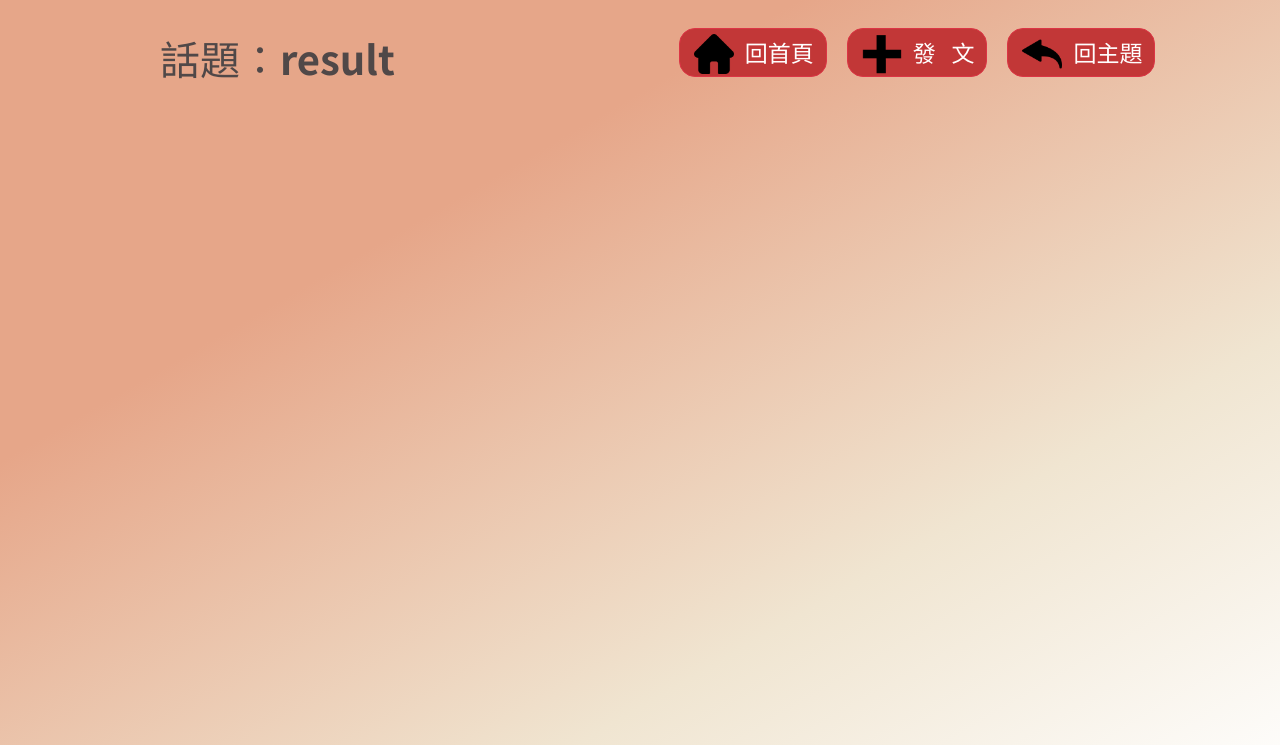
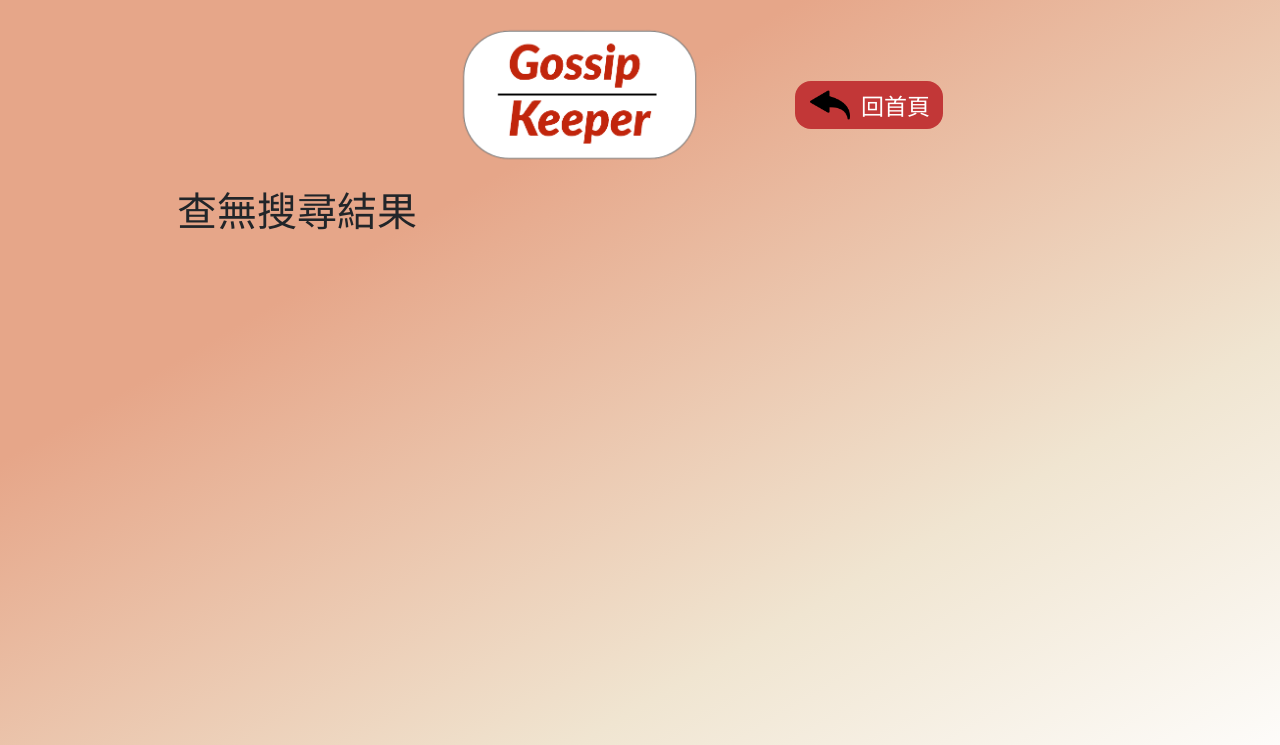
Before and after one commit to shao112/Gossip-Keeper, a Django app: page /topic/result in a window 1280 px wide. Shown: the top 745 px of the page. Run offline with Django 4.2, Linux system fonts and the light colour scheme; data comes from the database, SQL or seed files in the repository; both versions use the stored data as it was after the commit; some libraries are stand-ins or nearby versions.

Commit message:
搜尋主題完成

```diff
--- a/FrontEnd/urls.py
+++ b/FrontEnd/urls.py
@@ -17,6 +17,9 @@ urlpatterns = [
 
     # 話題
     path('topic', views.topic, name='topic'),
+    # 搜尋出來的話題
+    path('topic/result', views.search_topic, name='search_topic'),
+
     # 所有文章
     path('topic/<topic>', views.all, name='all'),
     # 原本的所有文章 all 路經拿掉 變成 topic/<topic>
--- a/FrontEnd/views.py
+++ b/FrontEnd/views.py
@@ -11,6 +11,8 @@ from django.core.paginator import Paginator
 
 from Scrape.scrapers import PTT
 from Scrape.googlenews_10 import google_news
+
+from django.db.models import Q
 
 # Create your views here.
 # 首頁
@@ -166,6 +168,22 @@ def topic(request):
     }
     return render(request, "topic/topic.html", context)
 
+# 搜尋出來的話題
+def search_topic(request):
+    if request.method == "POST":
+        searched = request.POST['searched']
+        topic = Topic.objects.filter(name__contains = searched)
+
+        context = {
+            'searched': searched,
+            'topic':topic
+        }
+
+        return render(request, "topic/search_topic.html", context)
+
+
+    return render(request, "topic/search_topic.html")
+
 # 所有文章
 def all(request, topic):
     post = Post.objects.filter(topic=topic)
--- /dev/null
+++ b/static/css/topic/search_topic.css
@@ -0,0 +1,48 @@
+.logo{
+    text-align: right;
+    padding-right: 125px;
+}
+.logo .img-fluid{
+    max-width: 255px;
+}
+/* 回上頁 button */
+.previous_page{
+    height: 100%;
+    padding-top: 10%;
+    align-items: center;
+    display: flex;
+}
+.previous_page .btn{
+    font-family: 'Noto Sans TC', sans-serif;
+    color: #ffffff;
+    background-color: #C23737;
+    font-size: 23px;
+    padding-left: 65px;
+    border-radius: 1rem;
+}
+.previous_page .btn:hover {
+    background-color: #9a2a2a;
+}
+.left_arrow{
+    position: absolute;
+    margin: 6px 15px;
+    width: 40px;
+}
+.board{
+    font-family: 'Noto Sans TC', sans-serif;
+    color: #70605D;
+    font-size: 1.3rem;
+
+    background-color: #FFFFFF;
+    border: 3px solid #f5e2d7;
+    border-radius: 1.8rem;
+    width: 400px;
+    height: 60px;
+    padding: 10px 20px;
+    float: right;
+}
+.post-text{
+    font-family: 'Noto Sans TC', sans-serif;
+    color: #70605D;
+    margin: 10px 20px;
+}
--- /dev/null
+++ b/templates/topic/search_topic.html
@@ -0,0 +1,55 @@
+{% extends 'base/base.html' %}
+
+{% block title %}話題{% endblock %}
+
+{% block import %}
+
+{% load static%}
+<!-- 放css連結 -->
+<link rel="stylesheet" href="{% static 'css/topic/search_topic.css' %}">
+
+{% endblock %}
+
+
+{% block main %}
+    <div class="container" style="height: 188px; display: flex; padding-left: 382px;">
+        <div class="row row-one" style="padding:20px 0px">
+            <div class="col-7">
+                <!-- 炎管家 Logo -->
+                <div class="logo">
+                    <img src="{% static 'img/index/LOGO.png' %}" class="img-fluid" alt="Gossip Keeper">
+                </div>
+            </div>
+            <div class="col-5">
+                <div class="previous_page">
+                    <img src="{% static 'img/topic/left_arrow.png' %}" class="img-fluid left_arrow">
+                    <a href="{% url 'index' %}" type="button" class="btn">回首頁</a>
+                </div>
+            </div>
+        </div>
+    </div>
+    <div class="container" style="height: 558px;padding-left: 107px;">
+        {% if searched %}
+            {% for t in topic %}
+            <div class="row row-two" style="padding:10px 0px; margin-bottom: 10px;">
+
+                <div class="col-7">
+                    <a href="{% url 'all' topic=t.name %}">
+                        <div class="board shadow">
+                            <span style="margin-right:24px">🔥 # {{ t.id }}</span>{{ t.name }}
+                        </div>
+                    </a>
+                </div>
+                <div class="col-5">
+                    <h3 class="post-text">發文數：{{ t.post_number }}</h3>
+                </div>
+
+            </div>
+            {% endfor %}
+
+        {% else %}
+            <h1>查無搜尋結果</h1>
+        {% endif %}
+    </div>
+
+{% endblock %}
```
Also changed, not shown: templates/index/index.html (+14 -7 lines), db.sqlite3.
